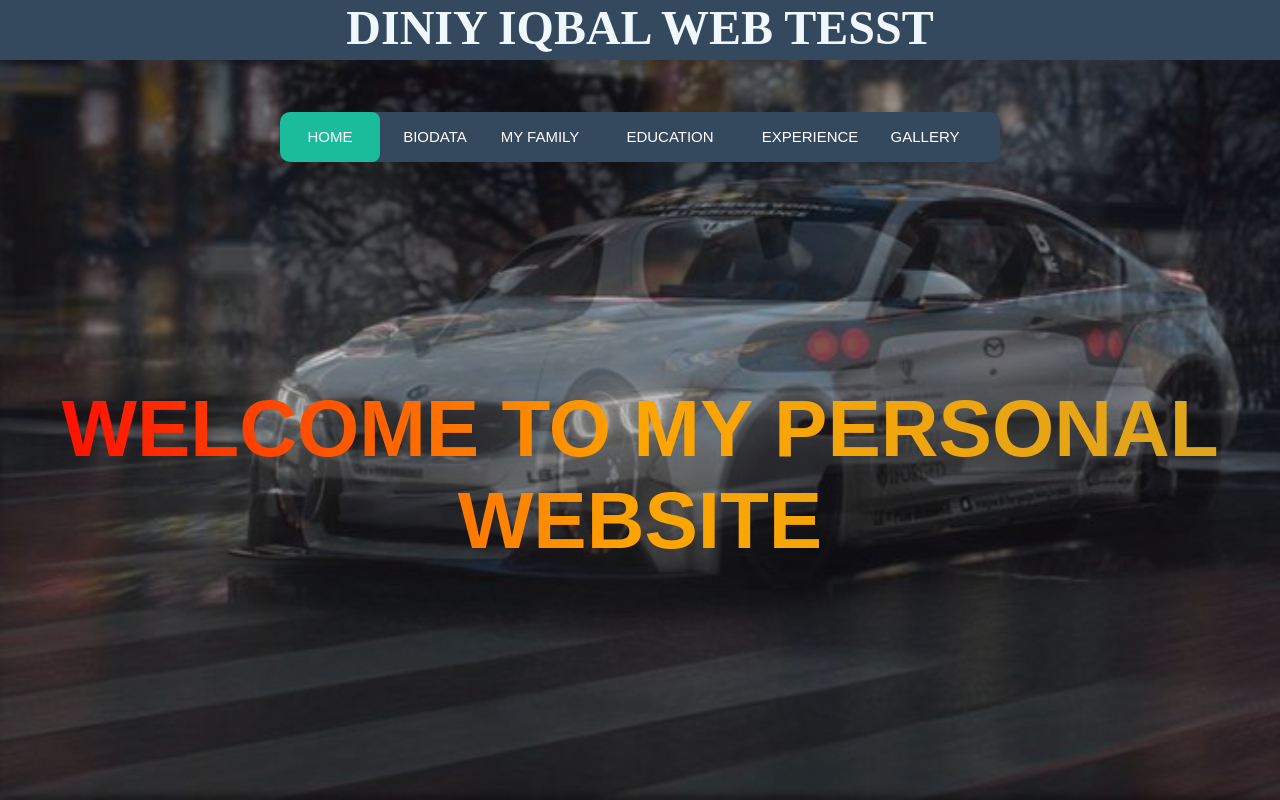
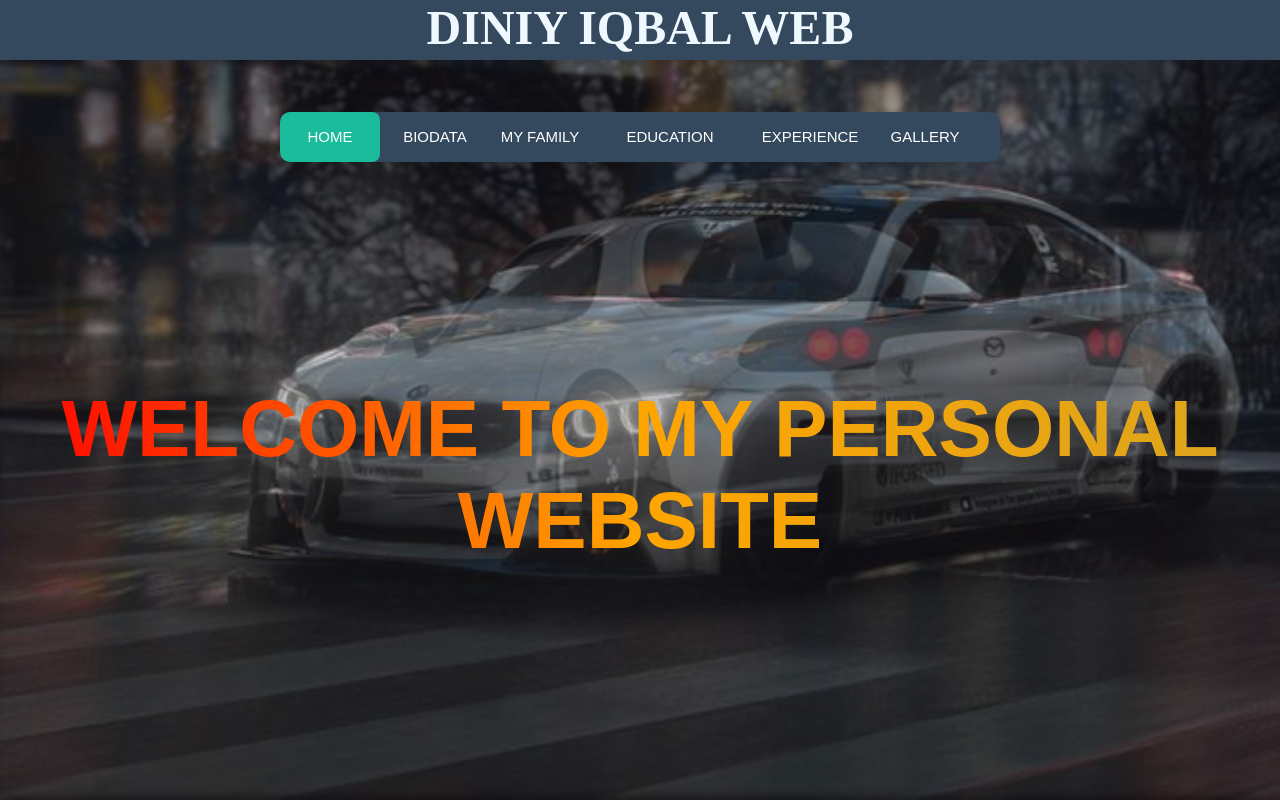
Before and after one commit to DiniyIqbal/DINIYIQBAL-IMD318, a plain HTML site: page index.html in a window 1280 px wide. Shown: the top 800 px of the page. Drawn offline with Linux system fonts and the light colour scheme.

Commit message:
remove test

```diff
--- a/index.html
+++ b/index.html
@@ -10,7 +10,7 @@
 
 </head>
 <body>
-<h1><strong>DINIY IQBAL WEB TESST</strong></h1>
+<h1><strong>DINIY IQBAL WEB</strong></h1>
 
 <header>
   <nav>
```
